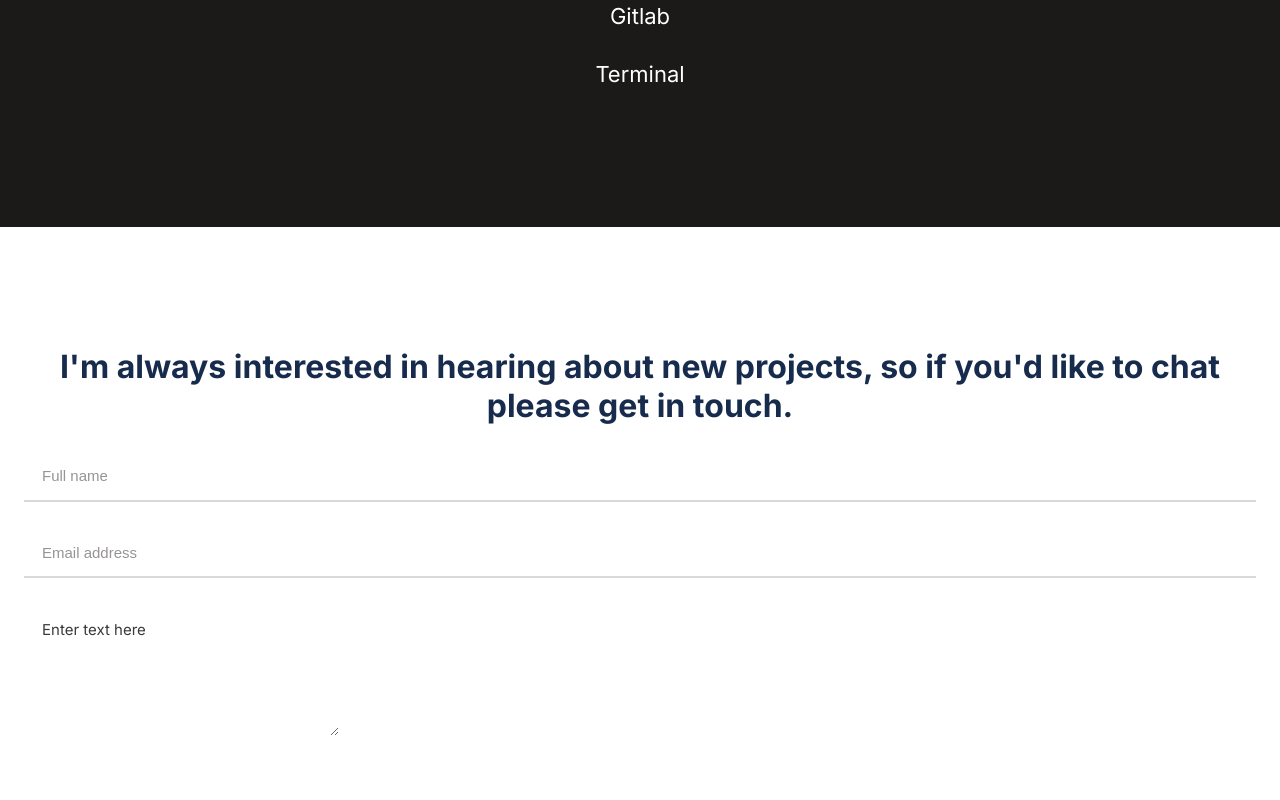
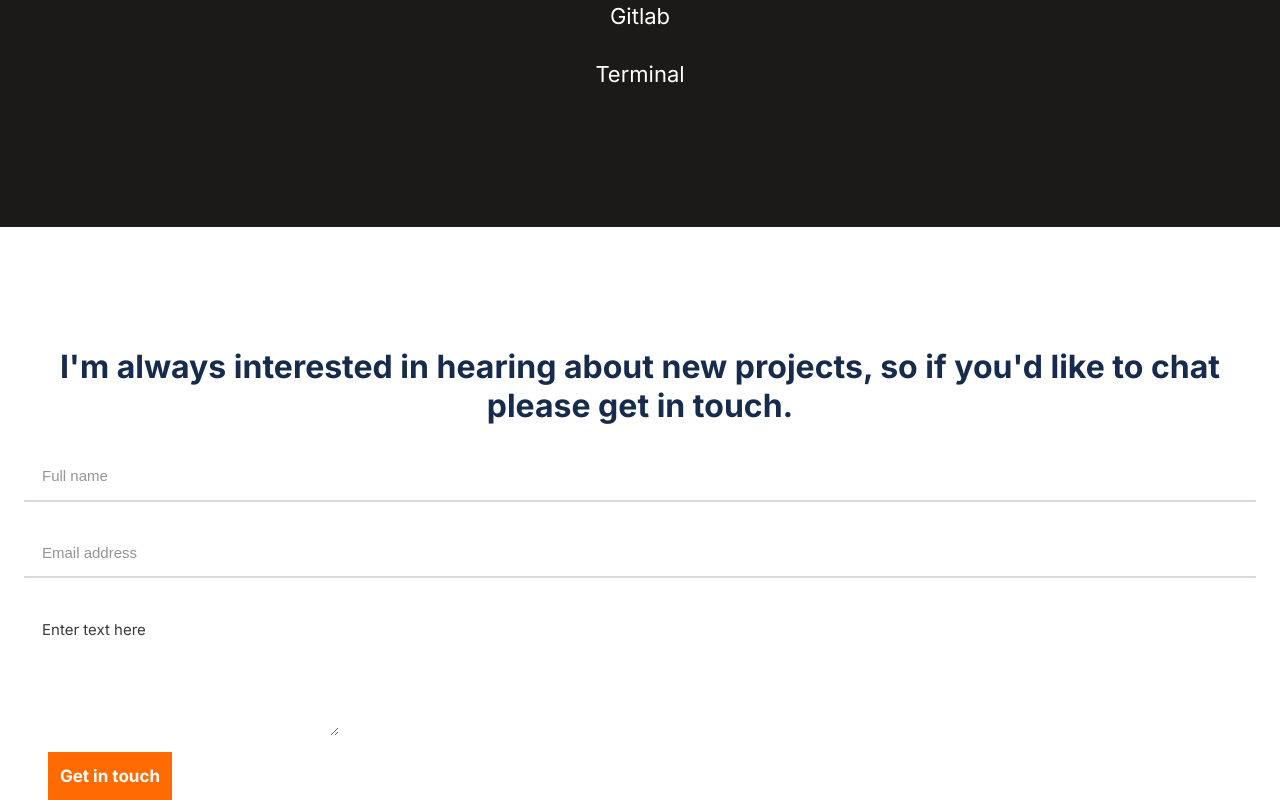
Before and after one commit to rbhatt1999/Portfolio, a website: page index.html in a window 1280 px wide. Shown: the part 5099-5899 px from the top of the page. Before the commit the page ends 5839 px from the top, so only its background shows below. Drawn offline with Linux system fonts and the light colour scheme.

Commit message:
Add submit button and styles

```diff
--- a/css/main.css
+++ b/css/main.css
@@ -458,3 +458,17 @@ header {
 #message::placeholder {
   color: #3c3a39;
 }
+
+.contact-form-button {
+  margin: 12px 0 0 24px;
+  width: 124px;
+  height: 48px;
+  background-color: #ff6b00;
+  border-style: none;
+  font-family: 'Inter', sans-serif;
+  font-style: normal;
+  font-weight: 700;
+  font-size: 17px;
+  color: #fff;
+  cursor: pointer;
+}
--- a/index.html
+++ b/index.html
@@ -168,6 +168,7 @@
         <label for="message" class="message-label">
         <textarea name="message" id="message" rows="5" maxlength="500" placeholder="Enter text here" required></textarea>
         </label>
+        <button class="contact-form-button" type="submit">Get in touch</button>
       </form>
     </footer>
   </main>
```
Lines whose indentation alone changed are shown as unchanged.
